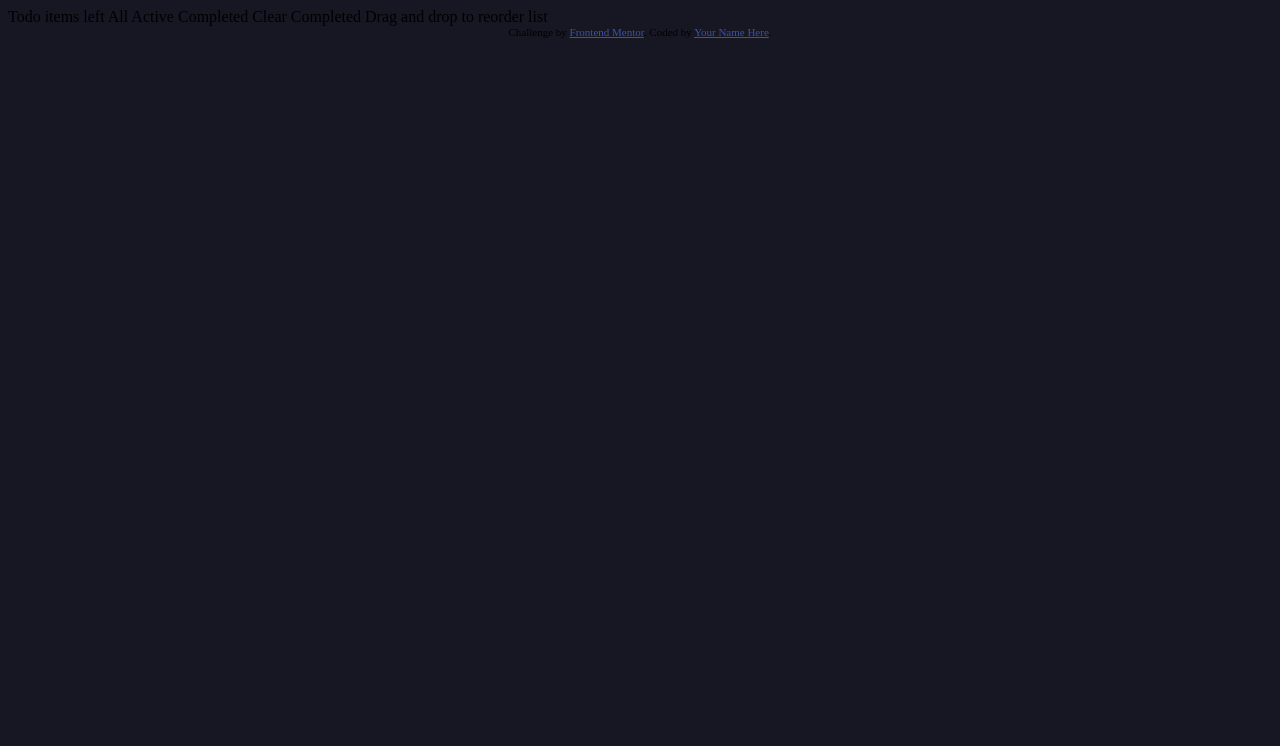
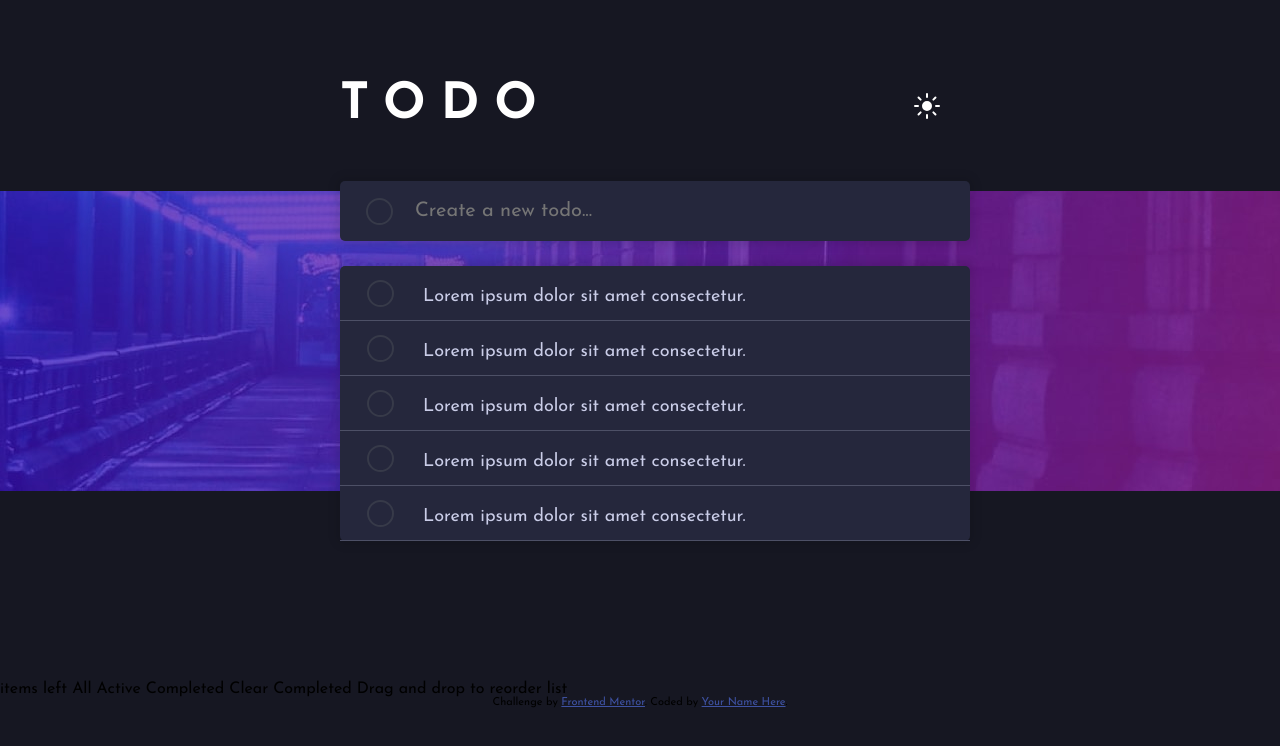
Before and after one commit to kaltre10/todo-app, a plain HTML site: page index.html in a window 1280 px wide. Drawn offline with Linux system fonts and the light colour scheme.

Commit message:
star style

```diff
--- a/css/style.css
+++ b/css/style.css
@@ -1,3 +1,150 @@
+*{
+    padding: 0;
+    margin: 0;
+}
+
 body{
     Background: hsl(235, 21%, 11%);
+    font-family: 'Josefin Sans', sans-serif;
 }
+
+.container{
+    display: grid;
+    place-items: center;
+}
+
+.header-background{
+    width: 100%;
+    height: 300px;
+    background-image: url('../images/bg-desktop-dark.jpg');
+    background-repeat: no-repeat;
+    background-size: cover;
+    position: absolute;
+    z-index: -1000;
+
+}
+
+.main{
+    display: flex;
+    flex-direction: column;
+    justify-content: center;
+    align-items: center;
+    width: 600px;
+}
+
+.main-header{
+    padding: 80px 0 50px 0;
+    width: 100%;
+    display: flex;
+    justify-content: space-between;
+    color:white;
+    align-items: center;
+}
+
+.main-header h1{
+    font-size: 50px;
+    text-transform: uppercase;
+    letter-spacing: 15px;
+    font-weight: 700;
+}
+
+.card{
+    width: inherit;
+    height: 500px;
+}
+
+.input_card{
+    width: 100%;
+    background-color: hsl(235, 24%, 19%);
+    padding: 15px;
+    display: flex;
+    align-items: center;
+    border-radius: 5px;
+    box-shadow: 0px 0px 10px 4px rgba(0, 0, 0, 0.1);
+}
+
+.circle{
+    width: 28px;
+    height: 25px;
+    border-radius: 20px;
+    margin: 0 18px 0 12px;
+    background: rgb(87,180,255);
+    background: linear-gradient(90deg, rgba(87,180,255,1) 0%, rgba(197,97,248,1) 100%);
+
+}
+
+.circle-hover{
+    position: absolute;
+    width: 23px;
+    height: 23px;
+    border-radius: 20px;
+    margin: 0px 12px 0px 11px;
+    border: 2px solid hsl(230, 14%, 25%);
+    background: hsl(235, 24%, 19%);
+    cursor: pointer;
+    transition:height ease-out .1s;
+
+}
+
+.circle-hover:hover{
+    background: hsl(235, 24%, 19%);
+    border: 10px;
+    width: 21px;
+    height: 21px;
+    margin: 2px 12px 2px 14px;
+}
+
+.input_card input{
+    width: 100%;
+    outline: none;
+    padding: 5px;
+    background-color: hsl(235, 24%, 19%);
+    border: none;
+    font-size: 20px;
+    font-weight: 400;
+    color: hsl(234, 39%, 85%);
+    caret-color: hsl(220, 98%, 61%);
+    font-family: 'Josefin Sans', sans-serif;
+}
+
+.list_card{
+    margin-top: 25px;
+    min-width: 630px;
+    background-color: hsl(235, 24%, 19%);
+    display: flex;
+    align-items: center;
+    border-radius: 5px;
+    box-shadow: 0px 0px 10px 4px rgba(0, 0, 0, 0.1);
+    flex-direction: column;
+}
+
+.item{
+    box-sizing: border-box;
+    width: 100%;
+    display: flex;
+    align-self: flex-start;
+    align-items: flex-end;
+    justify-self: center;
+    border-bottom: 1px solid hsl(233, 14%, 35%);
+    list-style: none;
+    font-size: 18px;
+    font-weight: 400;
+    color: hsl(234, 39%, 85%);
+    font-family: 'Josefin Sans', sans-serif;
+    padding: 10px 0px 14px 18px;
+}
+
+.item .circle{
+    width: 25px;
+    height: 25px;
+    margin: 5px 15px 0px 10px;
+    margin-right: 30px;
+}
+
+.item .circle-hover{
+    margin: 4px 15px -1px 9px;
+}
+
+.item .circle-hover:hover{
+    margin: 7px 8px 2px 12px;
+}
--- a/index.html
+++ b/index.html
@@ -6,7 +6,13 @@
 
   <link rel="icon" type="image/png" sizes="32x32" href="./images/favicon-32x32.png">
 
+  <link rel="preconnect" href="https://fonts.googleapis.com">
+  <link rel="preconnect" href="https://fonts.gstatic.com" crossorigin>
+  <link href="https://fonts.googleapis.com/css2?family=Josefin+Sans:wght@400;700&display=swap" rel="stylesheet">
+
   <title>Frontend Mentor | Todo app</title>
+
+  <script src="https://kit.fontawesome.com/434ba2dd25.js" crossorigin="anonymous"></script>
 
   <link rel="stylesheet" href="css/style.css">
 
@@ -18,14 +24,51 @@
 </head>
 <body>
   <div class="container">
-    <section class="background">
+    <div class="header-background"></div>
       <div class="main">
+        <div class="main-header">
+          <h1>Todo</h1>
+          <img src="./images/icon-sun.svg" alt="">
+        </div>
+        <div class="card">
+          <div class="input_card">
+            <div class="circle"></div>
+            <div class="circle-hover"></div>
+            <input type="text" placeholder="Create a new todo...">
+          </div>
+          <ul class="list_card">
+            <li class="item">
+              <div class="circle"></div>
+              <div class="circle-hover"></div>
+              <p>Lorem ipsum dolor sit amet consectetur.</p>
+            </li>
+            <li class="item">
+              <div class="circle"></div>
+              <div class="circle-hover"></div>
+              <p>Lorem ipsum dolor sit amet consectetur.</p>
+            </li>
+            <li class="item">
+              <div class="circle"></div>
+              <div class="circle-hover"></div>
+              <p>Lorem ipsum dolor sit amet consectetur.</p>
+            </li>
+            <li class="item">
+              <div class="circle"></div>
+              <div class="circle-hover"></div>
+              <p>Lorem ipsum dolor sit amet consectetur.</p>
+            </li>
+            <li class="item">
+              <div class="circle"></div>
+              <div class="circle-hover"></div>
+              <p>Lorem ipsum dolor sit amet consectetur.</p>
+            </li>
 
+          </ul>
+        </div>
       </div>
-    </section>
   </div>
 
-  Todo
+
 
   <!-- Add dynamic number --> items left
 
```
